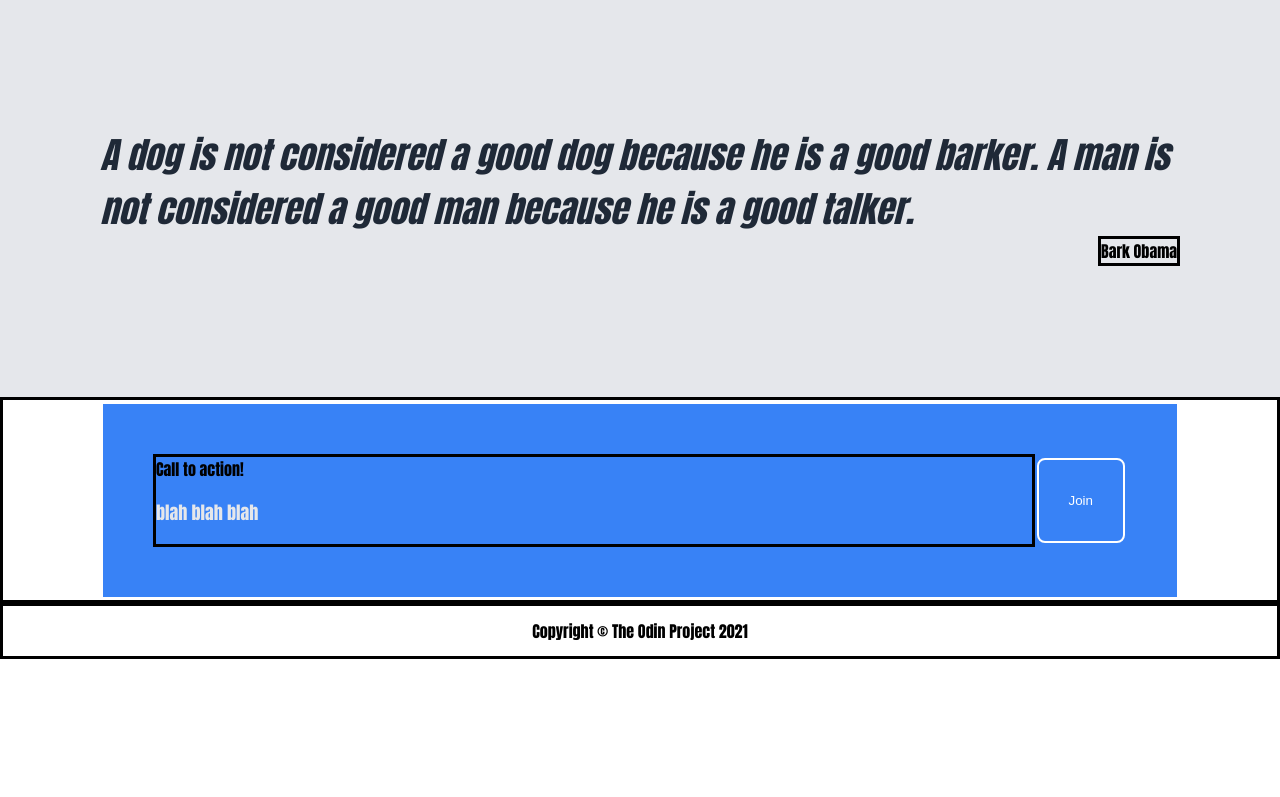
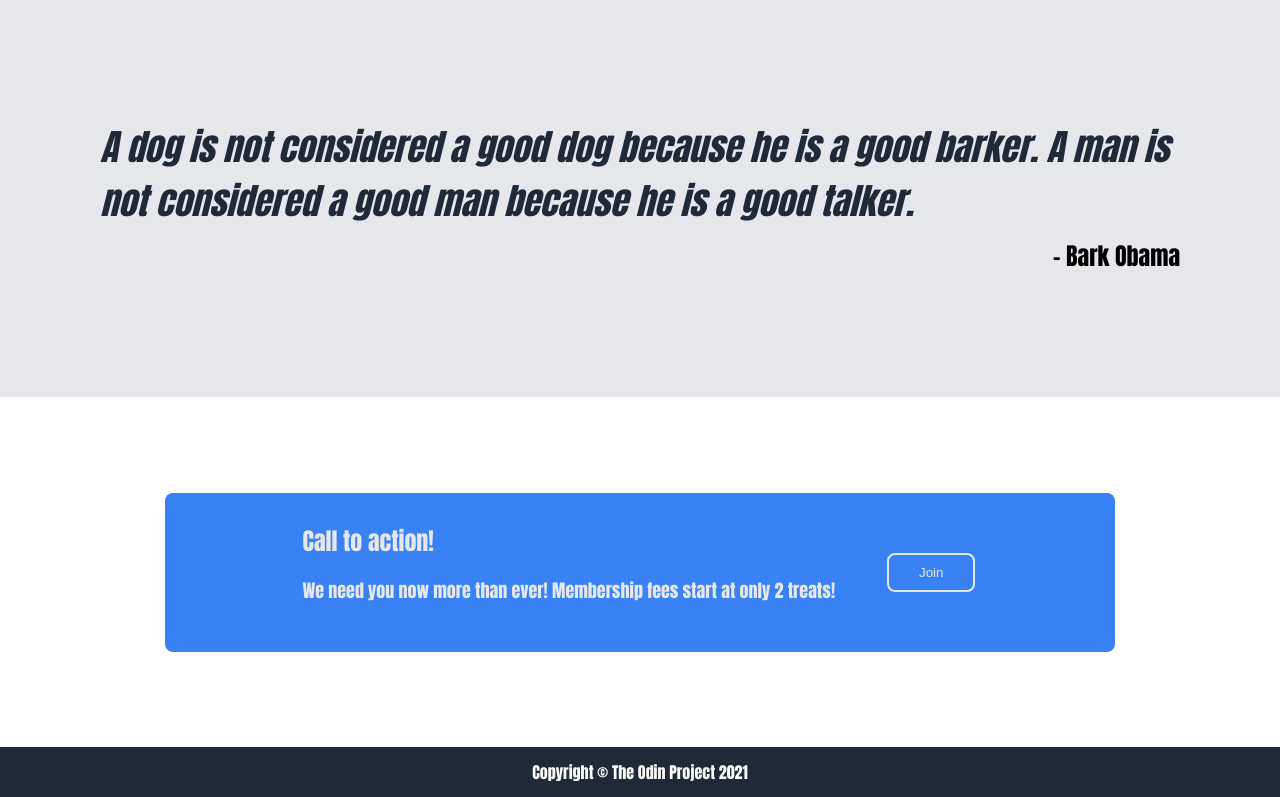
Before and after one commit to Matt-cmd8765/landing_page, a plain HTML site: page index.html in a window 1280 px wide. Shown: the part 886-1683 px from the top of the page. Before the commit the page ends 1545 px from the top, so only its background shows below. Drawn offline with Linux system fonts and the light colour scheme.

Commit message:
Finished project

```diff
--- a/index.html
+++ b/index.html
@@ -65,7 +65,7 @@
                 A dog is not considered a good dog because he is a good barker. A man is not considered a good man because he is a good talker.
             </div>
             <div class="quote_man">
-                Bark Obama
+                - Bark Obama
             </div>
         </div>
         <div class="div4">
@@ -75,7 +75,7 @@
                         Call to action!
                     </div>
                     <p>
-                        blah blah blah
+                        We need you now more than ever! Membership fees start at only 2 treats!
                     </p>
                 </div>
                 <button class="join2">
--- a/style.css
+++ b/style.css
@@ -4,11 +4,15 @@ body {
     font-family: Impact, Haettenschweiler, 'Arial Narrow Bold', sans-serif;
 }
 
+/* Container for all 4 main sections and the footer */
+
 .container {
     display: flex;
     flex-direction: column;
     align-content: space-evenly;
 }
+
+/* padding for all of the divs and flex-basis (height) for divs 1-3 */
 
 .div1, .div2, .div3, .div4, .footer {
     padding-left: 100px;
@@ -18,6 +22,8 @@ body {
 .div1, .div2, .div3 {
     flex-basis: 400px;
 }
+
+/* Div1 */
 
 .div1 {
     background-color: #1F2937;
@@ -75,6 +81,8 @@ p {
     width: 500px;
 }
 
+/* Div2 */
+
 .div2{
     display: flex;
     flex-direction: column;
@@ -111,6 +119,8 @@ p {
     border: 5px solid #3882f6;
 }
 
+/* Div 3 */
+
 .div3 {
     display: flex;
     flex-direction: column;
@@ -128,37 +138,47 @@ p {
 }
 
 .quote_man {
-    border: 3px solid black;
     align-self: flex-end;
+    padding-top: 10px;
+    font-size: 24px;
+    font-weight: bold;
 }
+
+/* Div 4 */
 
 .div4{
     display: flex;
     justify-content: center;
+    align-items: center;
     flex-direction: column;
-    border: 3px solid black;
-    flex-basis: 200px;
+    flex-basis: 350px;
 }
 
 .blue {
     display: flex;
-    flex-basis: auto;
+    width: 75%;
     background-color: #3882f6;
-    padding: 50px;
+    justify-content: center;
+    padding: 30px 70px;
+    border-radius: 8px;
 }
 
 .action {
-    border: 3px solid black;
     display: flex;
-    flex-grow: 1;
     flex-direction: column;
+}
+
+.call_to_action {
+    color: #e5E7eb;
+    font-size: 24px;
+    font-weight: 800;
 }
 
 /*for both buttons */
 
 .join, .join2 {
     background-color: #3882f6;
-    color: white;
+    color: #e5E7eb;
     border-radius: 8px;
     padding: 10px 30px;
     border: none;
@@ -168,11 +188,16 @@ p {
 
 /* only for the bottom button*/
 .join2 {
-    border: 2px solid white;
+    border: 2px solid #e5E7eb;
+    align-self: center;
+    flex-shrink: 1;
 }
 
+/* Footer */
+
 .footer{
-    border: 3px solid black;
+    background-color: #1F2937;
+    color: #f9faf8;
     flex: 0 0 50px;
     display: flex;
     align-items: center;
```
Also changed, not shown: 1 other file.
